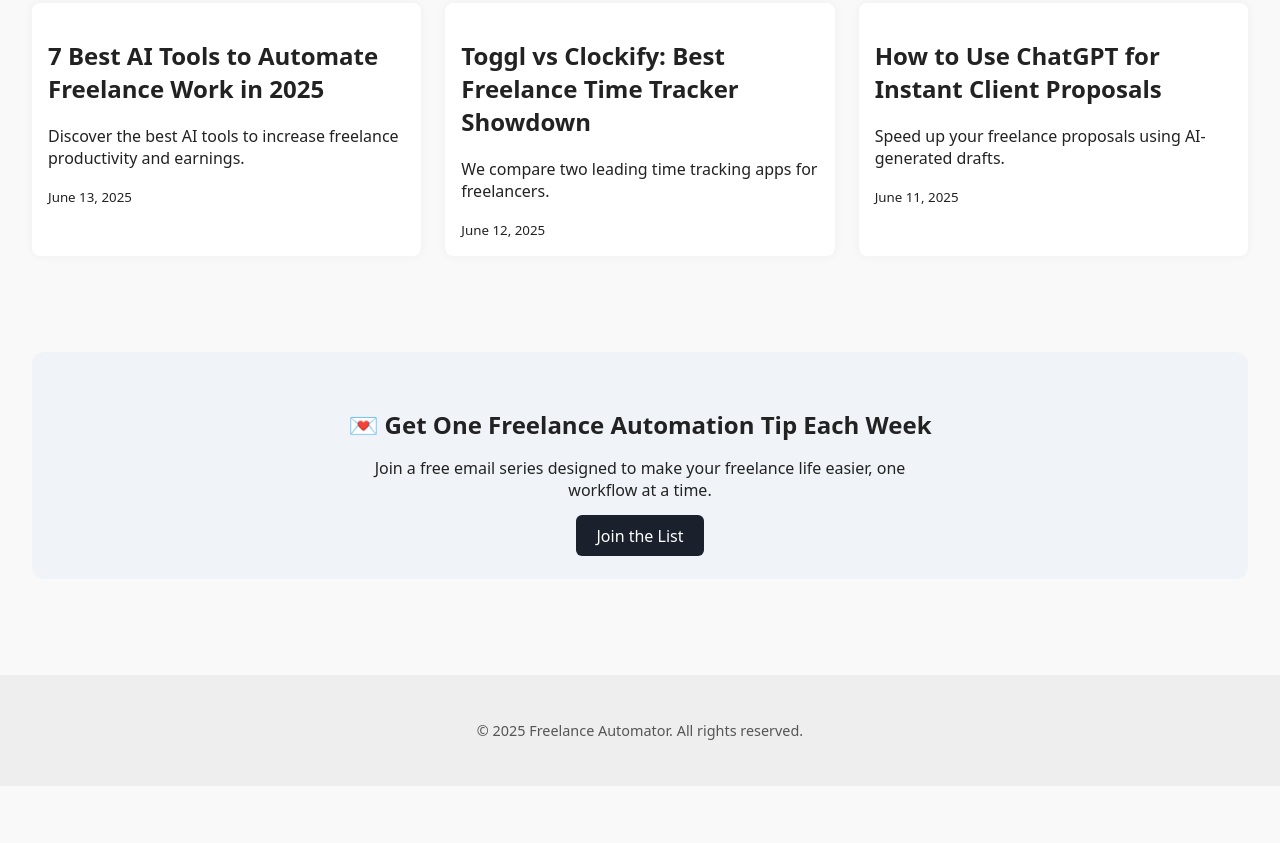
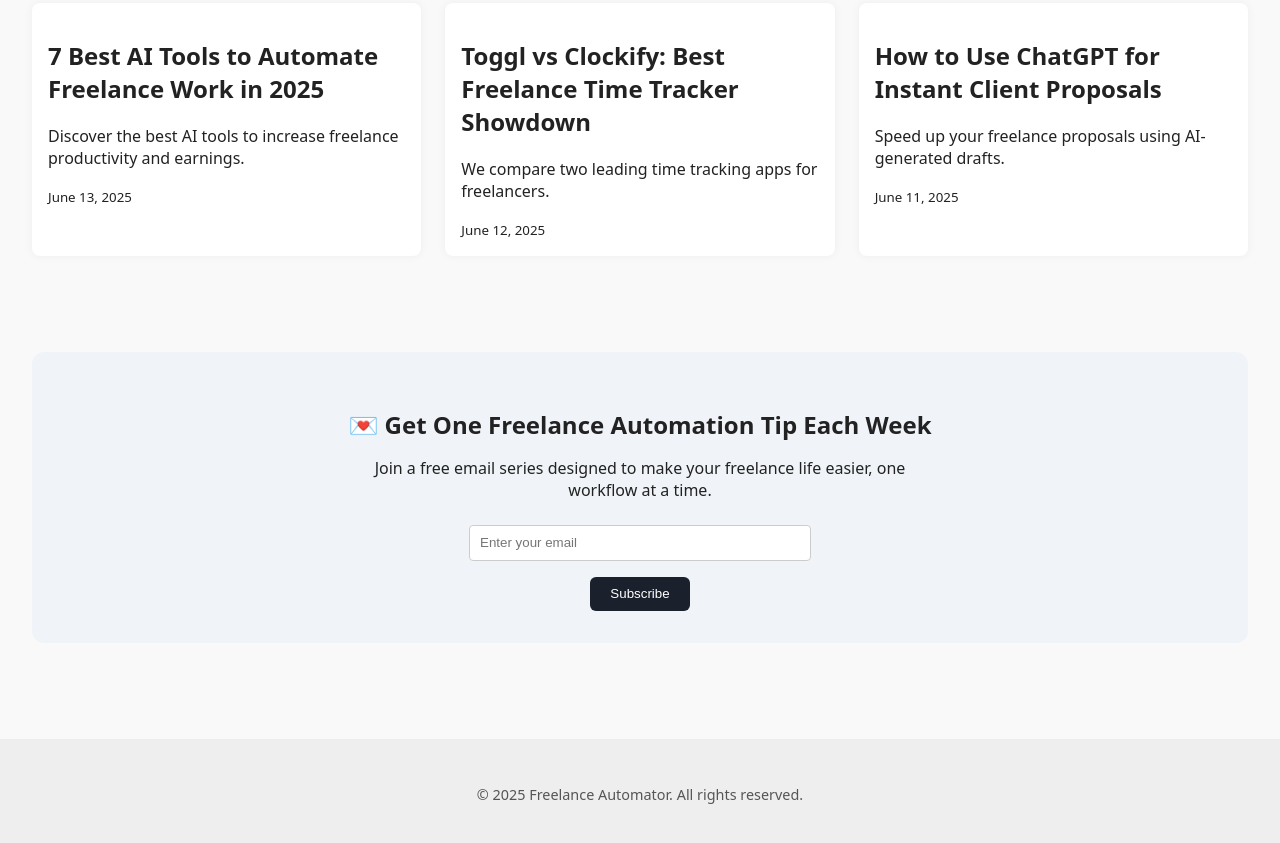
Before and after one commit to austinlay23/freelance-automator-site, an Astro site: page / in a window 1280 px wide. Shown: the part 558-1401 px from the top of the page. Before the commit the page ends 1344 px from the top, so only its background shows below. Built offline with nearby package versions, Linux system fonts and the light colour scheme; Astro itself is replaced by a stand-in of ours.

Commit message:
Add email form for weekly tips

```diff
--- a/src/pages/index.astro
+++ b/src/pages/index.astro
@@ -39,6 +39,10 @@
   <section style="margin-top: 4rem; padding: 2rem; background: #f0f4f8; border-radius: 12px; text-align: center;">
     <h3 style="font-size: 1.5rem; margin-bottom: 1rem;">💌 Get One Freelance Automation Tip Each Week</h3>
     <p style="max-width: 600px; margin: 0 auto 1.5rem;">Join a free email series designed to make your freelance life easier, one workflow at a time.</p>
-    <a href="#" style="background: #1a202c; color: #fff; padding: 0.6rem 1.25rem; border-radius: 6px; text-decoration: none;">Join the List</a>
+    <form action="https://buttondown.email/api/emails/embed-subscribe/YOUR_USERNAME" method="post" target="popupwindow"
+      onsubmit="window.open('https://buttondown.email/YOUR_USERNAME', 'popupwindow')" style="display: flex; flex-direction: column; align-items: center; gap: 1rem;">
+      <input type="email" name="email" placeholder="Enter your email" required style="padding: 0.6rem; width: 100%; max-width: 320px; border: 1px solid #ccc; border-radius: 4px;" />
+      <input type="submit" value="Subscribe" style="background: #1a202c; color: #fff; padding: 0.6rem 1.25rem; border: none; border-radius: 6px; cursor: pointer;" />
+    </form>
   </section>
 </Layout>
```
